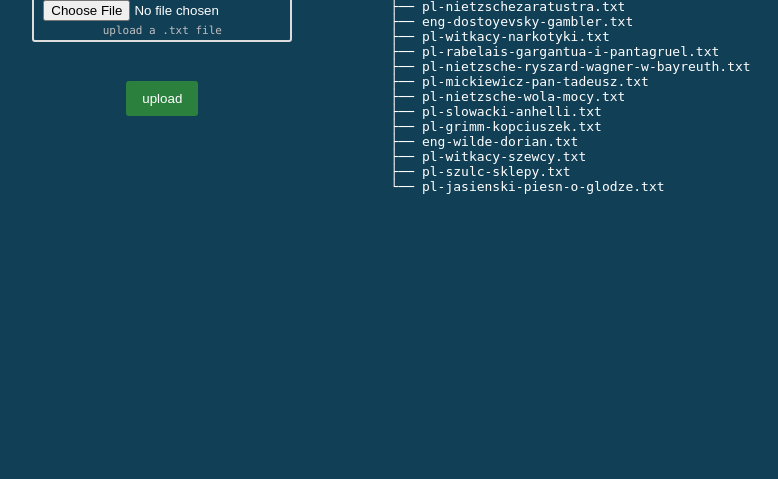
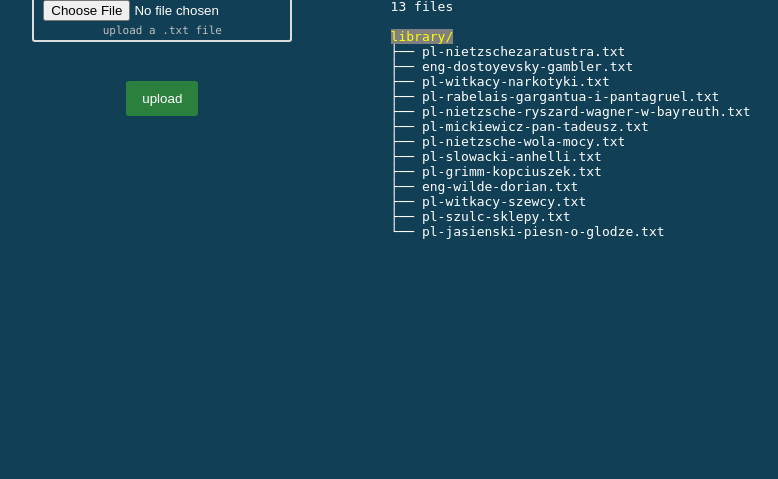
Before and after one commit to tadeoos/nltkgenlit, a Flask app: page /upload in a window 1280 px wide. Shown: the part 321-800 px from the top of the page, without its empty margins (51-829 px from the left). Run offline with Flask 2, Linux system fonts and the light colour scheme.

Commit message:
add files nr

```diff
--- a/src/templates/teksty.html
+++ b/src/templates/teksty.html
@@ -27,6 +27,9 @@
         <p>Please name your file in a "language-author-title.txt" pattern.</p>
         <p> Current library consists of:</p>
         <pre>
+{{files | length}} files
+
+<span style="color:yellow;background-color:grey;">library/</span>
 {% for file in files[0:-1] -%}
 ├── {{file}}
 {% endfor -%}
```
